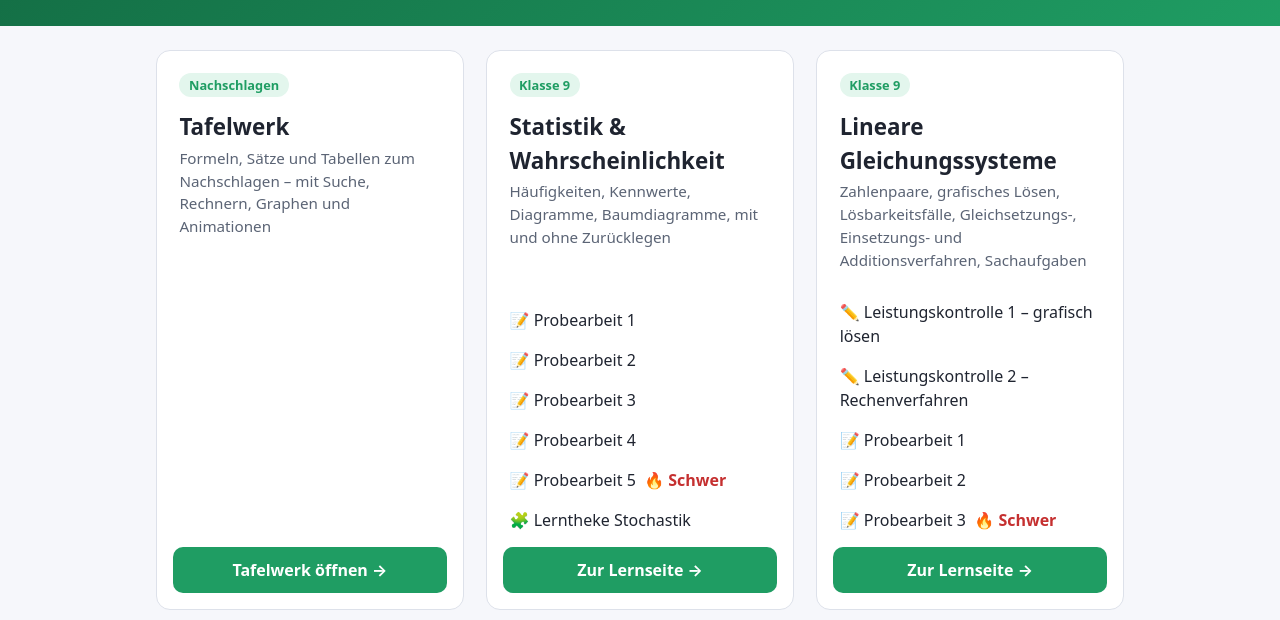
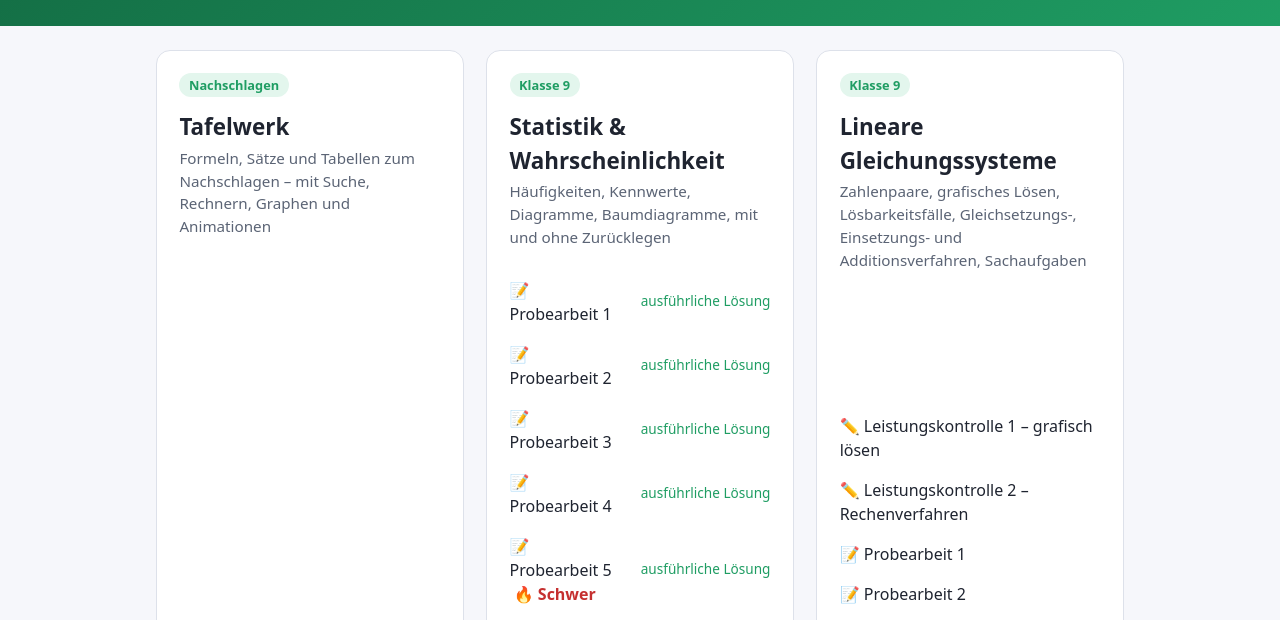
Before and after one commit to renegenzmehr/weitlinger, a plain HTML site: page mathe/index.html in a window 1280 px wide. Shown: the part 141-761 px from the top of the page. Drawn offline with Linux system fonts and the light colour scheme.

Commit message:
Mathe-Übersicht: Links zu den ausführlichen Lösungen der Statistik-Probearbeiten
Co-Authored-By: Claude Opus 5.5 <noreply@anthropic.com>
Claude-Session: https://claude.ai/code/session_01GPCiwGkgeWoYYkckLhngtF

```diff
--- a/mathe/index.html
+++ b/mathe/index.html
@@ -30,11 +30,11 @@
       <p>Häufigkeiten, Kennwerte, Diagramme, Baumdiagramme, mit und ohne Zurücklegen</p>
     </div>
     <ul class="links">
-      <li><a href="statistik-wahrscheinlichkeit/probearbeit-1.html">📝 Probearbeit 1</a></li>
-      <li><a href="statistik-wahrscheinlichkeit/probearbeit-2.html">📝 Probearbeit 2</a></li>
-      <li><a href="statistik-wahrscheinlichkeit/probearbeit-3.html">📝 Probearbeit 3</a></li>
-      <li><a href="statistik-wahrscheinlichkeit/probearbeit-4.html">📝 Probearbeit 4</a></li>
-      <li><a href="statistik-wahrscheinlichkeit/probearbeit-5.html">📝 Probearbeit 5 &nbsp;<strong style="color:#c53030">🔥 Schwer</strong></a></li>
+      <li style="display:flex;align-items:center"><a style="flex:1" href="statistik-wahrscheinlichkeit/probearbeit-1.html">📝 Probearbeit 1</a><a style="font-size:.85rem;color:var(--c)" href="statistik-wahrscheinlichkeit/loesung-1.html">ausführliche Lösung</a></li>
+      <li style="display:flex;align-items:center"><a style="flex:1" href="statistik-wahrscheinlichkeit/probearbeit-2.html">📝 Probearbeit 2</a><a style="font-size:.85rem;color:var(--c)" href="statistik-wahrscheinlichkeit/loesung-2.html">ausführliche Lösung</a></li>
+      <li style="display:flex;align-items:center"><a style="flex:1" href="statistik-wahrscheinlichkeit/probearbeit-3.html">📝 Probearbeit 3</a><a style="font-size:.85rem;color:var(--c)" href="statistik-wahrscheinlichkeit/loesung-3.html">ausführliche Lösung</a></li>
+      <li style="display:flex;align-items:center"><a style="flex:1" href="statistik-wahrscheinlichkeit/probearbeit-4.html">📝 Probearbeit 4</a><a style="font-size:.85rem;color:var(--c)" href="statistik-wahrscheinlichkeit/loesung-4.html">ausführliche Lösung</a></li>
+      <li style="display:flex;align-items:center"><a style="flex:1" href="statistik-wahrscheinlichkeit/probearbeit-5.html">📝 Probearbeit 5 &nbsp;<strong style="color:#c53030">🔥 Schwer</strong></a><a style="font-size:.85rem;color:var(--c)" href="statistik-wahrscheinlichkeit/loesung-5.html">ausführliche Lösung</a></li>
       <li><a href="statistik-wahrscheinlichkeit/lerntheke.html">🧩 Lerntheke Stochastik</a></li>
     </ul>
     <a class="go" href="statistik-wahrscheinlichkeit/">Zur Lernseite →</a>
```
